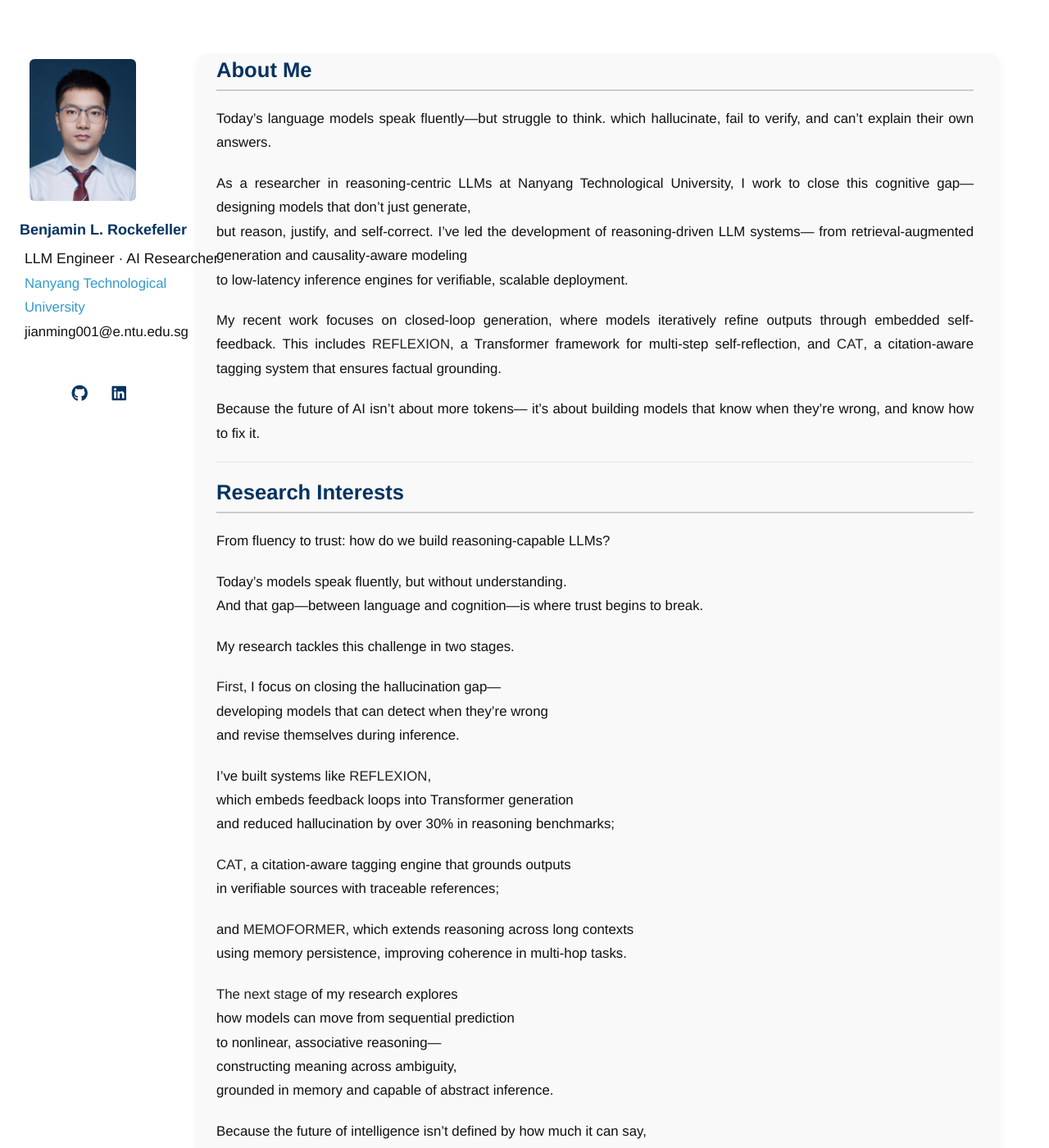
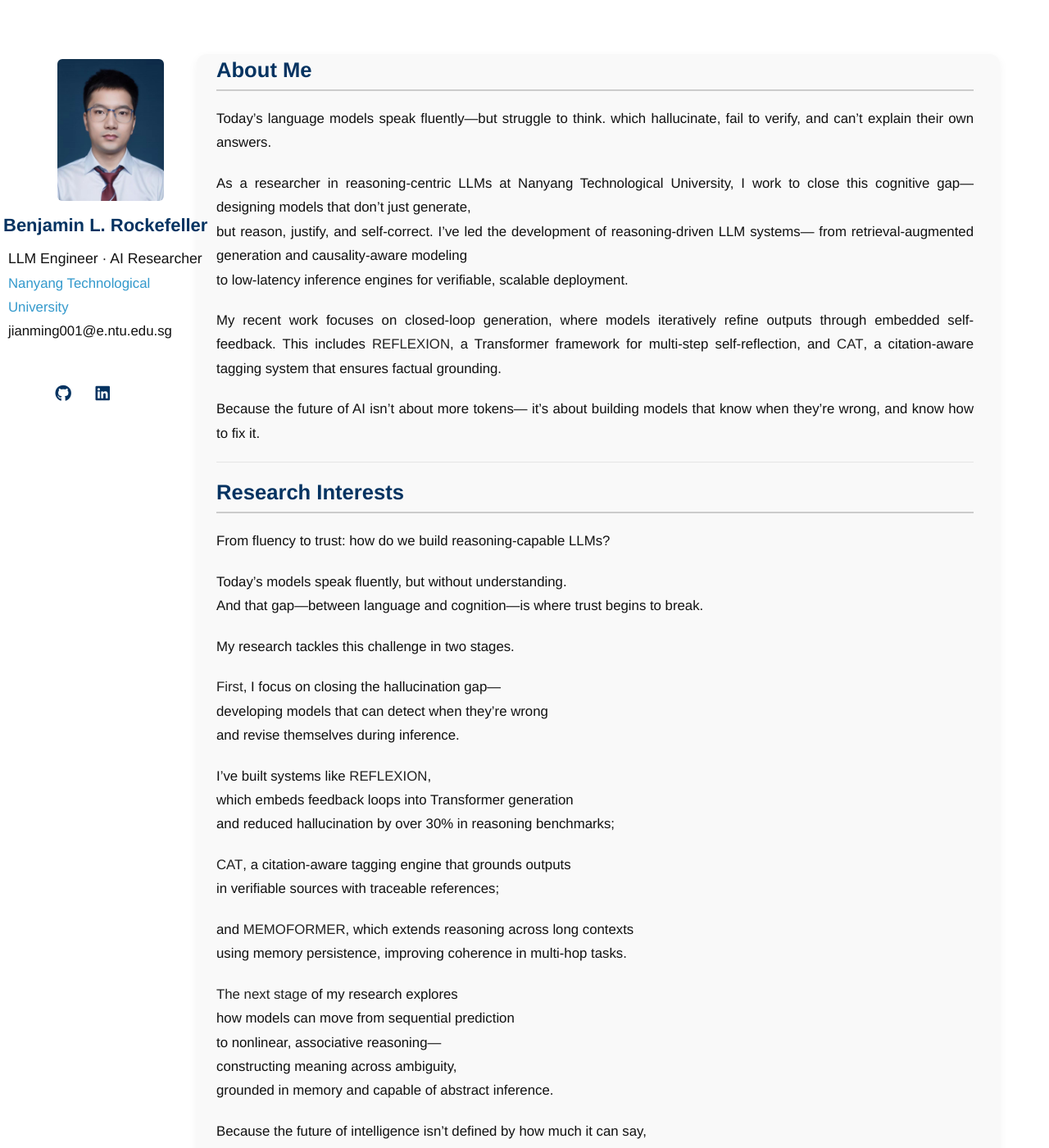
Before and after one commit to BenjaminRockefeller/benjaminrockefeller.github.io, a Jekyll site: the page built from index.md, in a window 1280 px wide and 1400 px high. Shown: the whole window at 82% size. Built offline with Jekyll 4.4.1, drawn with Linux system fonts in a browser that asks for light colours; a style sheet for code colours, icons or effects is not loaded; our own code applies the rules of GitHub Pages for plain Markdown files.

Commit message:
Update minimal-light.scss

```diff
--- a/_sass/minimal-light.scss
+++ b/_sass/minimal-light.scss
@@ -1376,3 +1376,34 @@
   line-height: 1.4;
   margin-left: -2px;          /* 微调位置，更贴左边 */
 }
+/* === 1. 向左对齐头像区整体 === */
+header {
+  text-align: left;
+  margin-left: -50px;  /* 继续左移，可调至 -60px 或更小 */
+  padding-left: 0;
+}
+
+/* === 2. 头像强制靠左，不居中 === */
+.image.avatar {
+  display: block;
+  margin-left: 0 !important;
+}
+
+/* === 3. 姓名样式，保持清晰左对齐 === */
+header h1 {
+  font-size: 22px;
+  font-weight: 600;
+  margin-bottom: 10px;
+  margin-top: 10px;
+  text-align: left;
+  white-space: nowrap;
+}
+
+/* === 4. 职位、学校、邮箱：统一字号 + 每行一行 === */
+.title-line {
+  font-size: 13.5px;
+  line-height: 1.6;
+  margin: 2px 0;
+  white-space: nowrap;
+  text-align: left;
+}
```
